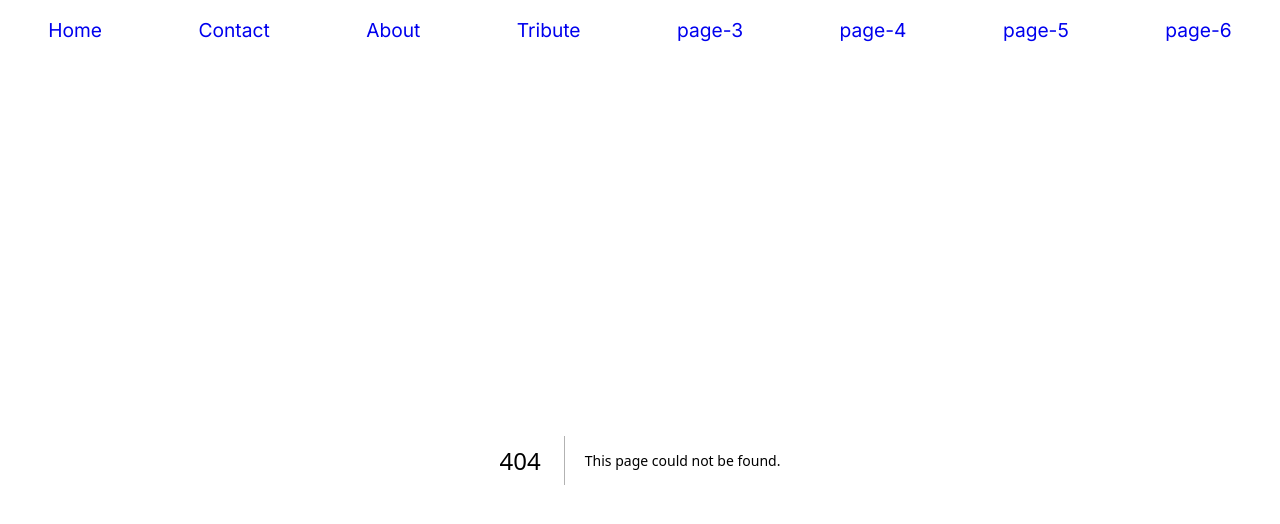
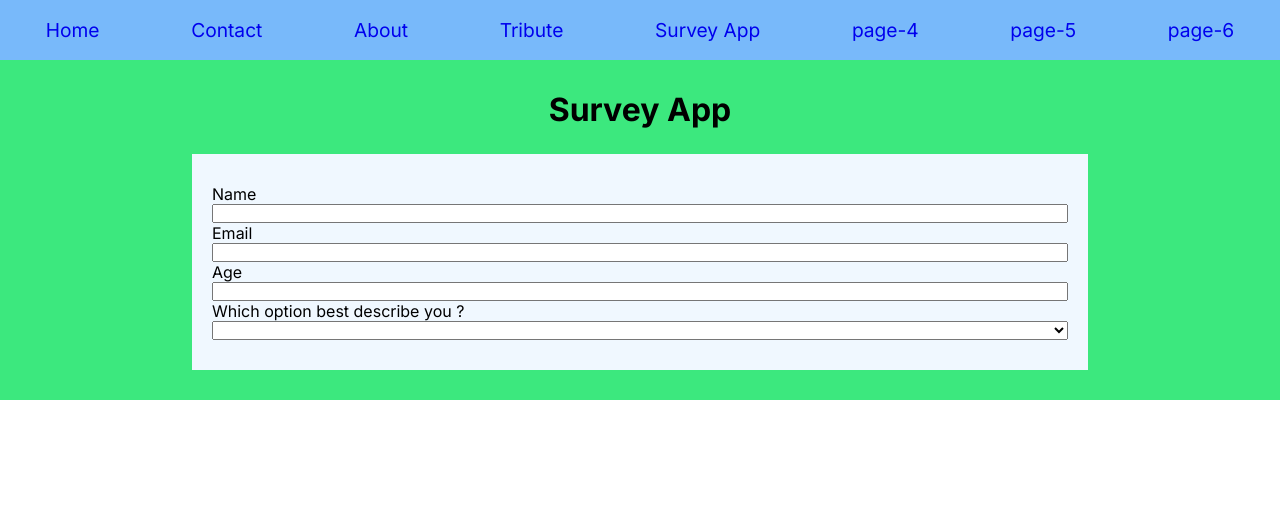
Before and after one commit to shahbaz-ramzan/my-next-app-pages, a Next.js app: page /survey in a window 1280 px wide. Before the commit this address had no page. Shown: the top 524 px of the page. Built offline with nearby package versions, Linux system fonts and the light colour scheme.

Commit message:
survey app page

```diff
--- a/src/app/globals.css
+++ b/src/app/globals.css
@@ -8,7 +8,7 @@
   flex-direction: row;
   justify-content: space-around;
   align-items: center;
-  /* background-color: green; */
+  background-color: #78B9FA;
   list-style-type: none;
   font-size: larger;
   width: 100%;
--- a/src/app/layout.js
+++ b/src/app/layout.js
@@ -27,7 +27,7 @@ return (
       <Link href="/tribute">Tribute</Link>
     </li>
     <li>
-      <Link href="/">page-3</Link>
+      <Link href="/survey">Survey App</Link>
     </li>
     <li>
       <Link href="/">page-4</Link>
--- /dev/null
+++ b/src/app/survey/page.jsx
@@ -0,0 +1,31 @@
+import styles from "./survey.module.css"
+export default function SurveyApp() {
+  return (
+      <>
+          <div className={styles.wrapper}>
+              <div className={styles.container}>
+                  <div className={styles.header}>
+                      <h1>Survey App</h1>
+                  </div>
+                  <div className={styles.formClass}>
+                      <label >Name</label>
+                      <input type="text" />
+                      <label>Email</label>
+                      <input type="text" />
+                      <label>Age</label>
+                      <input type="text" />
+                      <label>Which option best describe you ?</label>
+                      <select  >
+                          <option value=""></option>
+                          <option value="hi">hi</option>
+                          <option value="hello">hello</option>
+                          <option value="why">why</option>
+                          <option value="by">by</option>
+
+                      </select>
+                  </div>
+              </div>
+          </div>
+      </>
+    )
+}
--- /dev/null
+++ b/src/app/survey/survey.module.css
@@ -0,0 +1,39 @@
+.wrapper{
+    padding: 0;
+    margin: 0;
+    width: 100%;
+    box-sizing: border-box;
+    background-color: #3ce87e;
+
+}
+
+.container{
+    display: flex;
+    flex-direction: column;
+    width: 70%;
+    margin: auto;
+    min-height: 200px;
+    align-items: center;
+
+
+}
+
+.header{
+    width: 100%;
+    min-height: 25px;
+    display: flex;
+    justify-content: center;
+    align-items: center;
+    margin-top: 25px;
+    padding: 5px 5px 25px 5px;
+}
+.formClass{
+    display: flex;
+    flex-direction: column;
+    justify-content: center;
+    width: 100%;
+    min-height: auto;
+    background-color: aliceblue;
+    padding: 30px 20px 30px 20px;
+    margin-bottom: 30px;
+}
```
